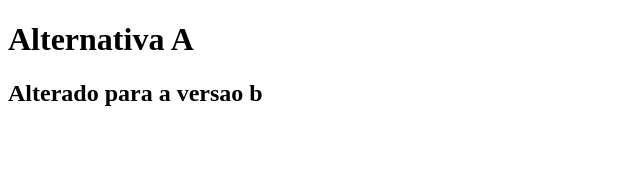
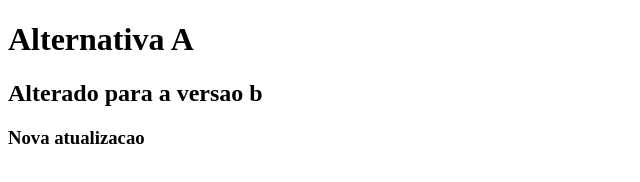
Before and after one commit to Lyzuan/git-aula-1, a plain HTML site: page index.html in a window 1280 px wide. Shown: the whole page, without its empty margins (0-640 px from the left). Drawn offline with Linux system fonts and the light colour scheme.

Commit message:
Mais uma atualizacao

```diff
--- a/index.html
+++ b/index.html
@@ -8,5 +8,6 @@
 <body>
     <h1>Alternativa A</h1>
     <h2>Alterado para a versao b</h2>
+    <h3>Nova atualizacao</h3>
 </body>
 </html>
```
